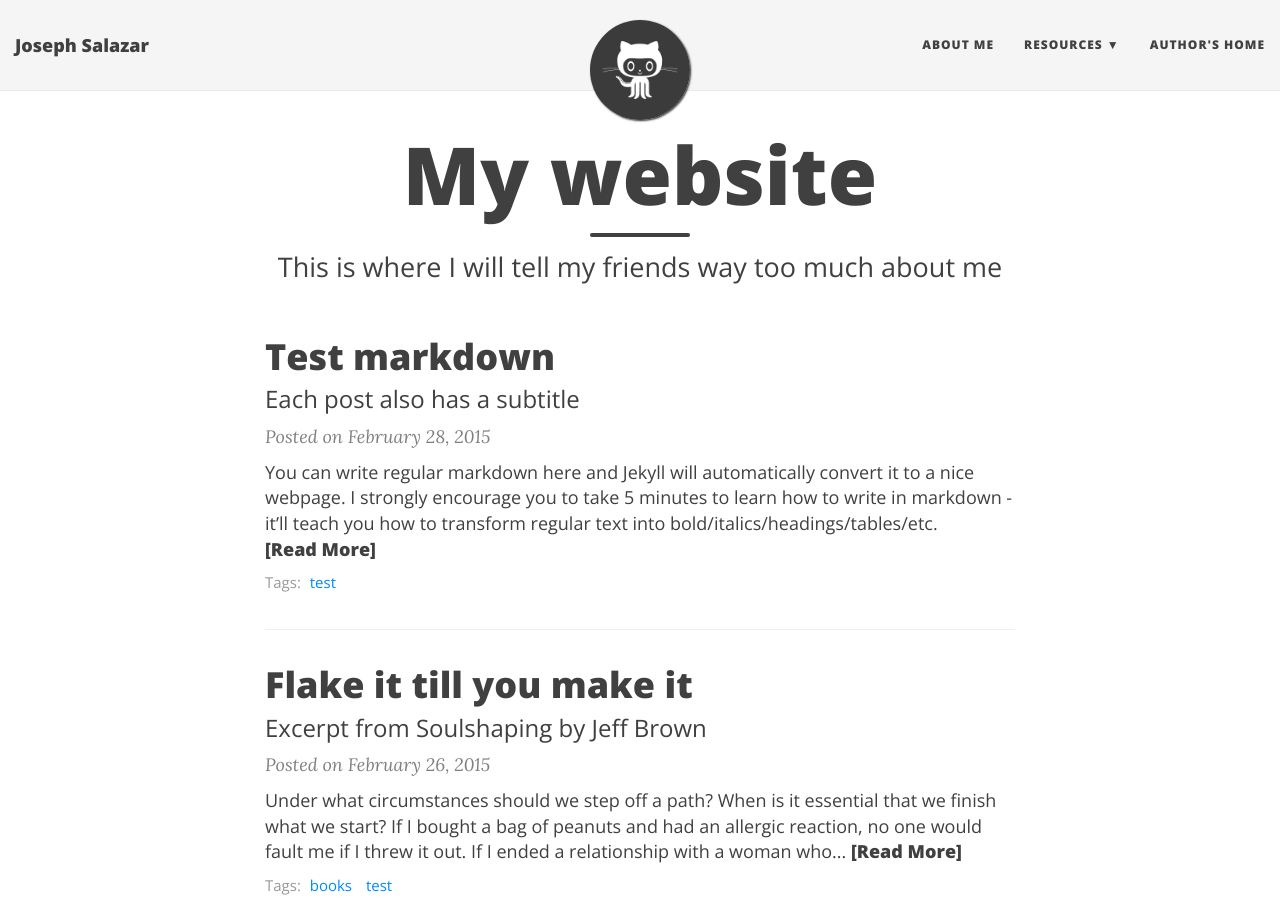
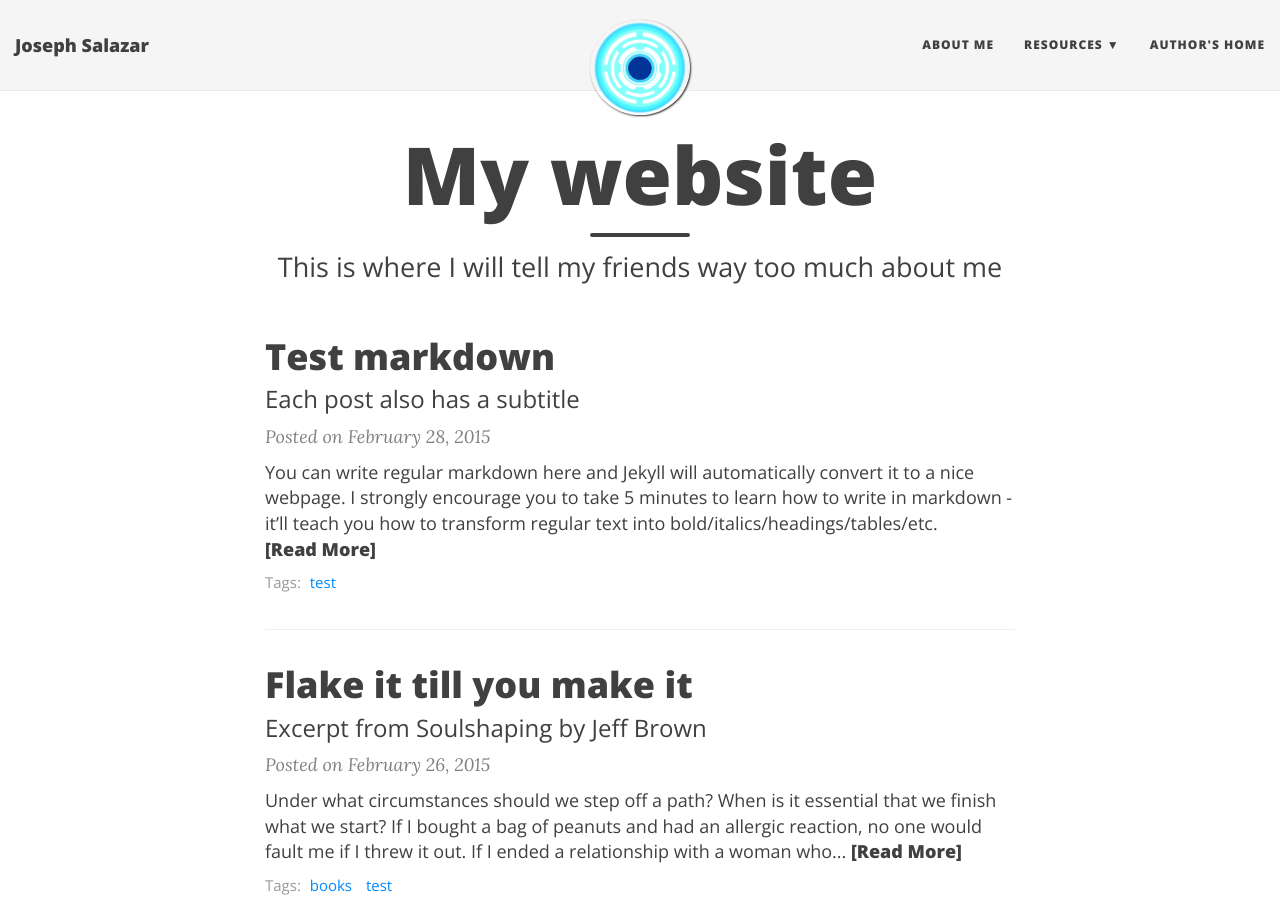
Before and after one commit to saj11/saj11.github.io, a Jekyll site: the page built from index.html, in a window 1280 px wide and 900 px high. Built offline with Jekyll 4.4.1, drawn with Linux system fonts in a browser that asks for light colours; nearby versions of some CDN libraries; the list of posts is cut into pages by our own code.

Commit message:
Adding logo image

```diff
--- a/_config.yml
+++ b/_config.yml
@@ -32,7 +32,7 @@ navbar-links:
 
 # Image to show in the navigation bar - image must be a square (width = height)
 # Remove this parameter if you don't want an image in the navbar
-avatar: "/img/avatar-icon.png"
+avatar: "/img/logo.png"
 
 # If you want to have an image logo in the top-left corner instead of the title text,
 # then specify the following parameter
```
Also changed, not shown: img/404-southpark.jpg (deleted), img/avatar-icon.png (deleted), img/bgimage.png (deleted), img/hello_world.jpeg (deleted), img/install-steps.gif (deleted), img/logo.png (added), img/path.jpg (deleted).
